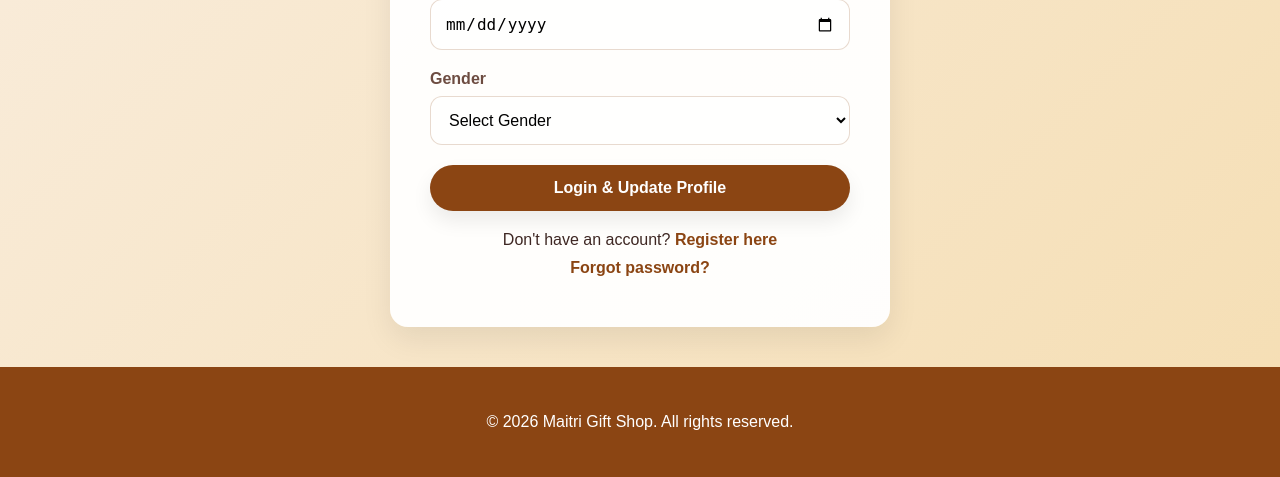
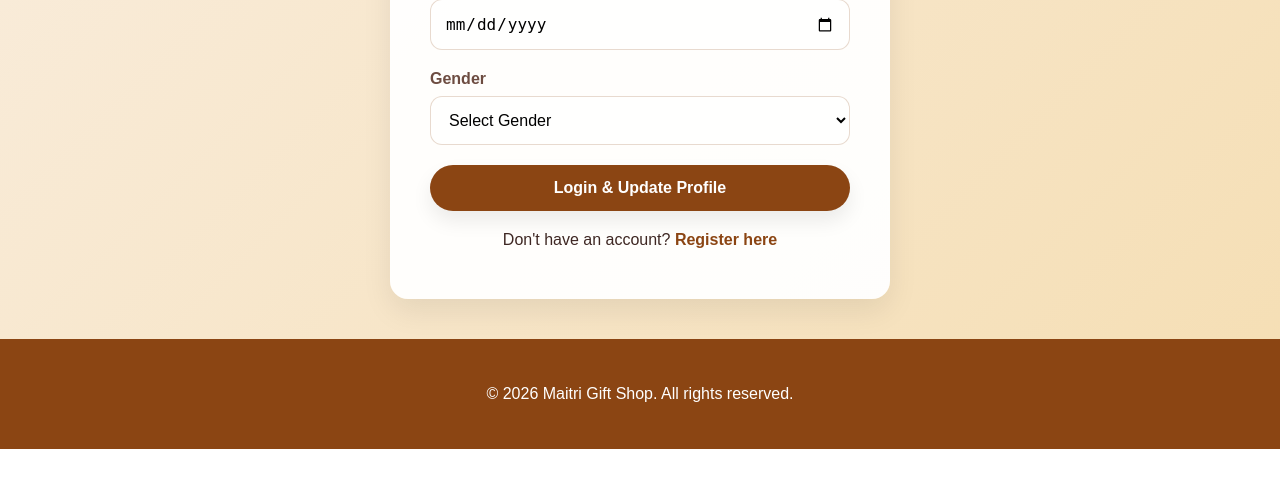
Before and after one commit to arpitak7000/project-archive, a Flask app: page /login in a window 1280 px wide. Shown: the part 657-1134 px from the top of the page. After the commit the page ends 1106 px from the top, so only its background shows below. Run offline with Flask 3, Linux system fonts and the light colour scheme.

Commit message:
Remove forgotten password functionality from the login page
Remove the "Forgot password?" link from the login template and associated JavaScript event listener in static/js/login.js.

Replit-Commit-Author: Agent
Replit-Commit-Session-Id: ee4ebb8d-9da8-4ced-b6ae-2ee9f9a3d7f5
Replit-Commit-Checkpoint-Type: full_checkpoint
Replit-Commit-Event-Id: f5819a0d-e114-4387-b8d0-fb423ea08eca
Replit-Commit-Screenshot-Url: https://storage.googleapis.com/screenshot-production-us-central1/2fd3b90c-6021-49e4-9de5-bc0b4a3e0d99/ee4ebb8d-9da8-4ced-b6ae-2ee9f9a3d7f5/m3hcmeT
Replit-Helium-Checkpoint-Created: true

```diff
--- a/static/js/login.js
+++ b/static/js/login.js
@@ -23,7 +23,6 @@ document.addEventListener('DOMContentLoaded', () => {
     const loginForm = document.getElementById('login-form');
     const loginError = document.getElementById('login-error');
     const registerLink = document.getElementById('register-link');
-    const forgotPasswordLink = document.getElementById('forgot-password-link');
 
     if (loginForm) {
         loginForm.addEventListener('submit', async (e) => {
@@ -85,10 +84,4 @@ document.addEventListener('DOMContentLoaded', () => {
         });
     }
 
-    if (forgotPasswordLink) {
-        forgotPasswordLink.addEventListener('click', (e) => {
-            e.preventDefault();
-            alert('You can use any password to log in.');
-        });
-    }
 });
--- a/templates/login.html
+++ b/templates/login.html
@@ -72,7 +72,6 @@
                 </form>
                 <div class="login-links">
                     <p>Don't have an account? <a href="#" id="register-link">Register here</a></p>
-                    <p><a href="#" id="forgot-password-link">Forgot password?</a></p>
                 </div>
             </div>
         </div>
```
